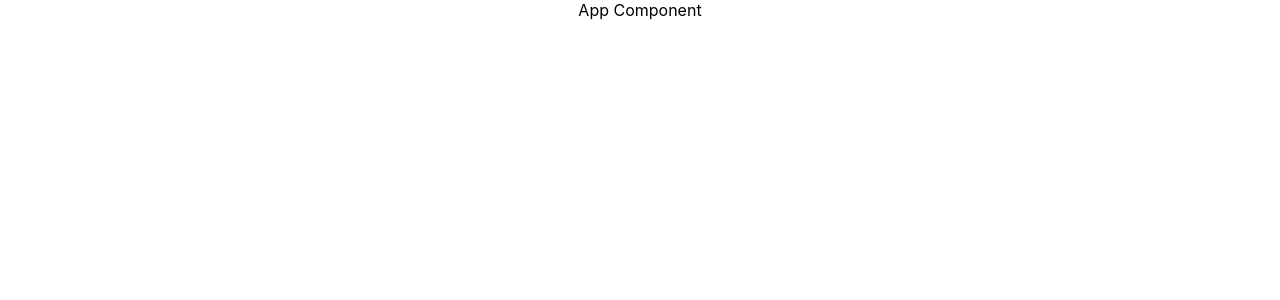
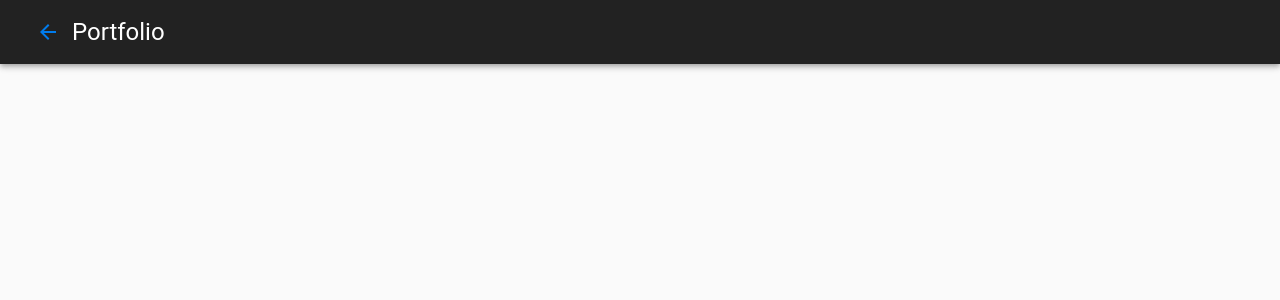
Before and after one commit to ryikeda/portfolio, a React (Create React App) app: page / in a window 1280 px wide. Shown: the top 300 px of the page. Built offline with nearby package versions, Linux system fonts and the light colour scheme.

Commit message:
created nav component

```diff
--- a/package.json
+++ b/package.json
@@ -3,6 +3,9 @@
   "version": "0.1.0",
   "private": true,
   "dependencies": {
+    "@material-ui/core": "^4.11.0",
+    "@material-ui/icons": "^4.9.1",
+    "@material-ui/styles": "^4.10.0",
     "@testing-library/jest-dom": "^4.2.4",
     "@testing-library/react": "^9.5.0",
     "@testing-library/user-event": "^7.2.1",
--- a/src/App.js
+++ b/src/App.js
@@ -1,9 +1,16 @@
 import React from "react";
 
 import "./App.css";
+import CssBaseline from "@material-ui/core/CssBaseline";
+import Home from "./components/";
 
 function App() {
-  return <div className="App">App Component</div>;
+  return (
+    <>
+      <CssBaseline />
+      <Home />
+    </>
+  );
 }
 
 export default App;
--- /dev/null
+++ b/src/components/Navbar.js
@@ -0,0 +1,37 @@
+import React from "react";
+import {
+  AppBar,
+  Toolbar,
+  ListItem,
+  IconButton,
+  ListItemText,
+  Avatar,
+  Divider,
+  List,
+  Typography,
+  Box,
+} from "@material-ui/core";
+
+import {
+  ArrowBack,
+  AssignmentInd,
+  Home,
+  Apps,
+  ContactMail,
+} from "@material-ui/icons";
+const Navbar = () => {
+  return (
+    <Box component="nav">
+      <AppBar position="static" style={{ background: "#222" }}>
+        <Toolbar>
+          <IconButton>
+            <ArrowBack style={{ color: "#007ced" }} />
+          </IconButton>
+          <Typography variant="h5">Portfolio</Typography>
+        </Toolbar>
+      </AppBar>
+    </Box>
+  );
+};
+
+export default Navbar;
--- /dev/null
+++ b/src/components/index.js
@@ -0,0 +1,12 @@
+import React from "react";
+import Navbar from "./Navbar";
+
+const Home = () => {
+  return (
+    <div>
+      <Navbar />
+    </div>
+  );
+};
+
+export default Home;
```
Also changed, not shown: 1 other file (tests, documents, lock files or other folders).
